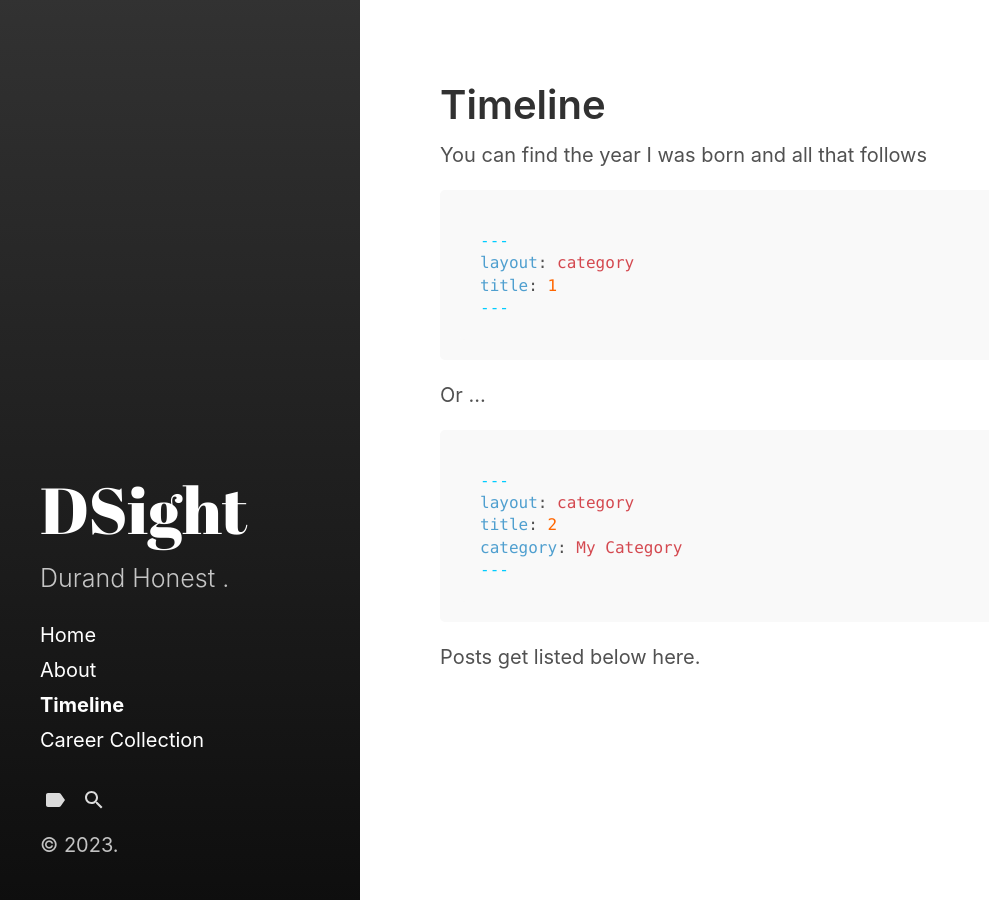
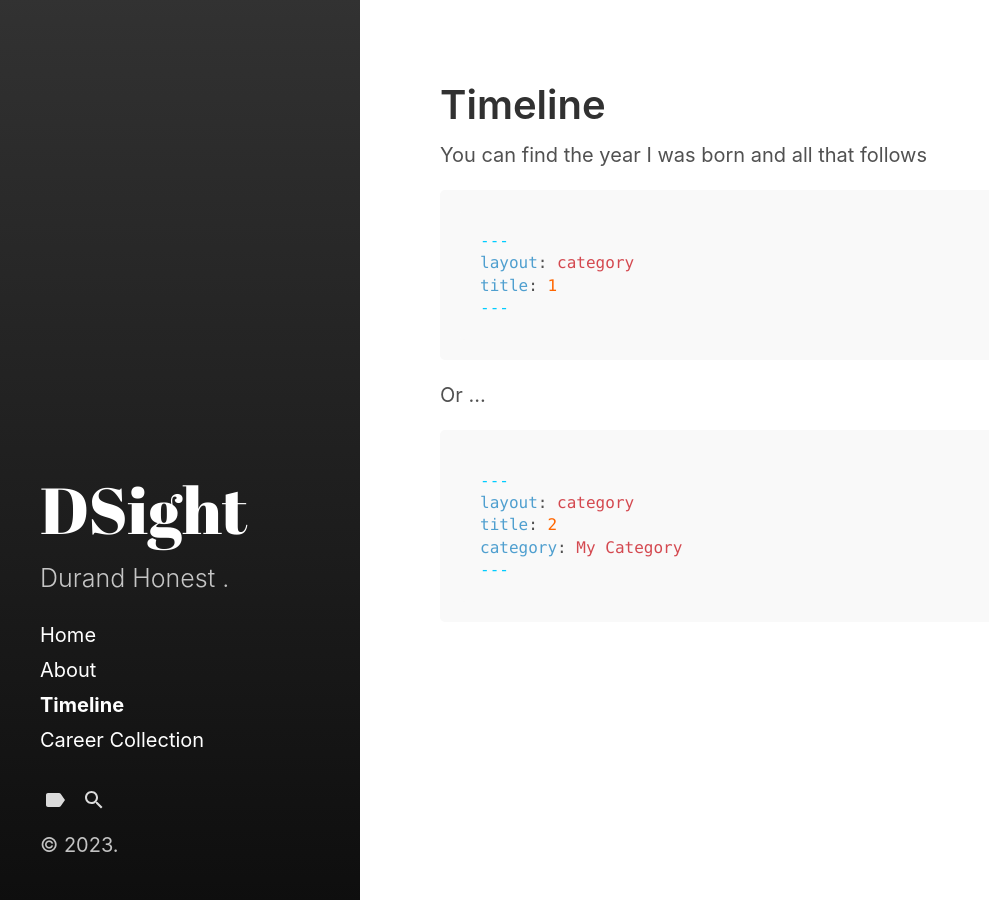
Before and after one commit to TrillBeast8/DSight, a Jekyll site: the page built from category/edge-case.md, in a window 1280 px wide. Shown: the whole page, without its empty margins (0-989 px from the left). Built offline with Jekyll 4.4.1, drawn with Linux system fonts in a browser that asks for light colours.

Commit message:
modified:   category/edge-case.md

````diff
--- a/category/edge-case.md
+++ b/category/edge-case.md
@@ -22,5 +22,3 @@ title: 2
 category: My Category
 ---
 ```
-
-Posts get listed below here.
````
Also changed, not shown: category/markup.md (+0 -2 lines).
